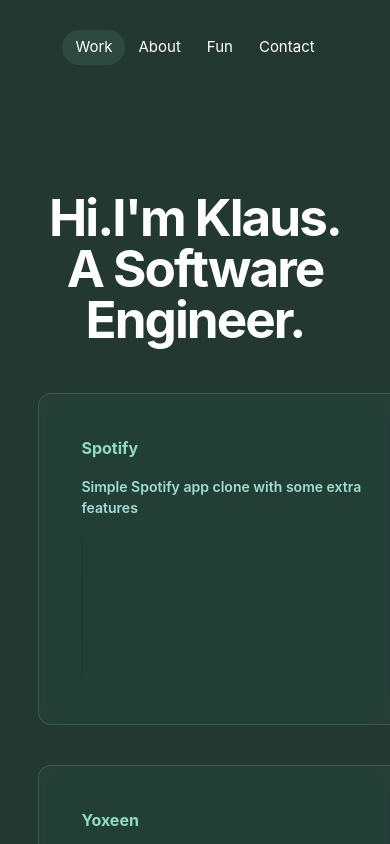
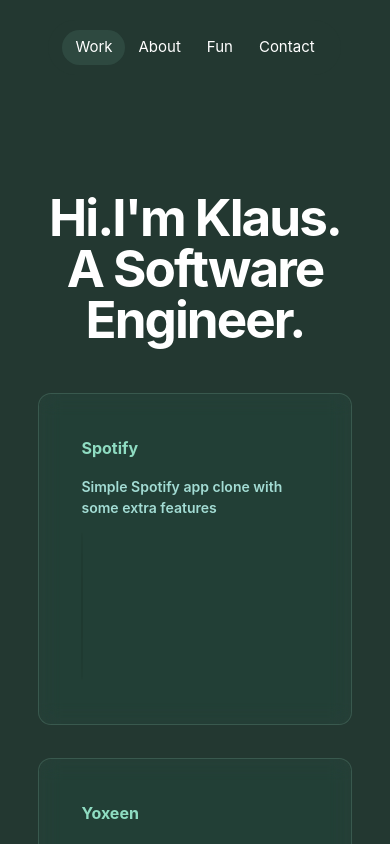
Before and after one commit to klaus-10/portfolio, a React (Create React App) app: page /portfolio/work in a window 390 px wide. Shown: the top 844 px of the page. Built offline with nearby package versions, Linux system fonts and the light colour scheme.

Commit message:
fix mobile view

```diff
--- a/src/components/work-card/WorkCard.css
+++ b/src/components/work-card/WorkCard.css
@@ -64,7 +64,12 @@
   object-fit: contain;
 }
 
-@media screen and (max-width: 768px) {
+@media screen and (max-width: 480px) {
+  .workout-card-outline {
+    grid-column: span 10 / span 10 !important;
+  }
+}
+@media screen and (min-width: 480px) and (max-width: 768px) {
   .workout-card-outline {
     grid-column: span 10 / span 10 !important;
   }
--- a/src/views/work/Work.css
+++ b/src/views/work/Work.css
@@ -21,3 +21,12 @@
   grid-template-columns: repeat(10, minmax(0, 1fr));
   gap: var(--42px);
 }
+
+@media screen and (max-width: 600px) {
+  .work-card-container {
+    display: grid;
+    grid-template-columns: repeat(10, minmax(0, 1fr));
+    gap: 0 !important;
+    row-gap: 35px !important;
+  }
+}
```
Also changed, not shown: 1 other file (tests, documents, lock files or other folders).
